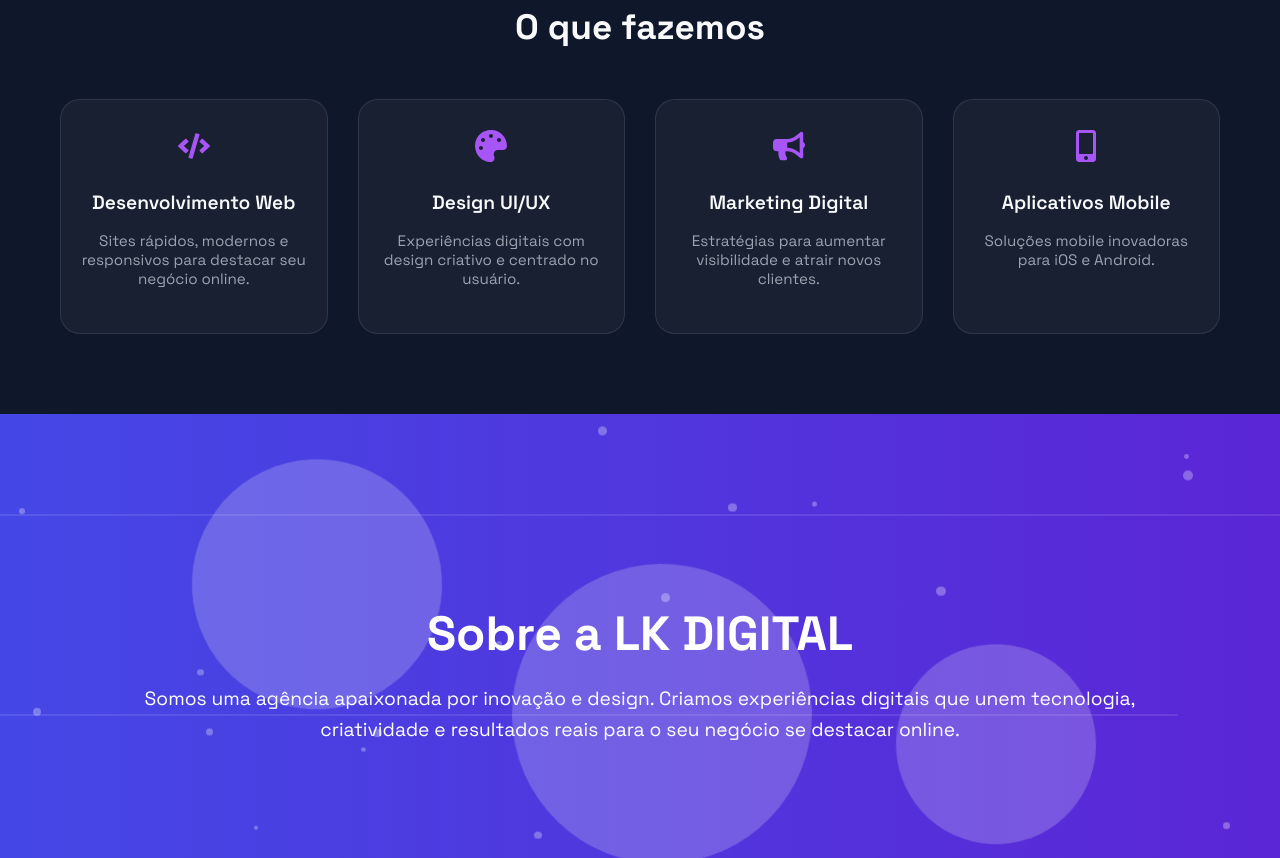
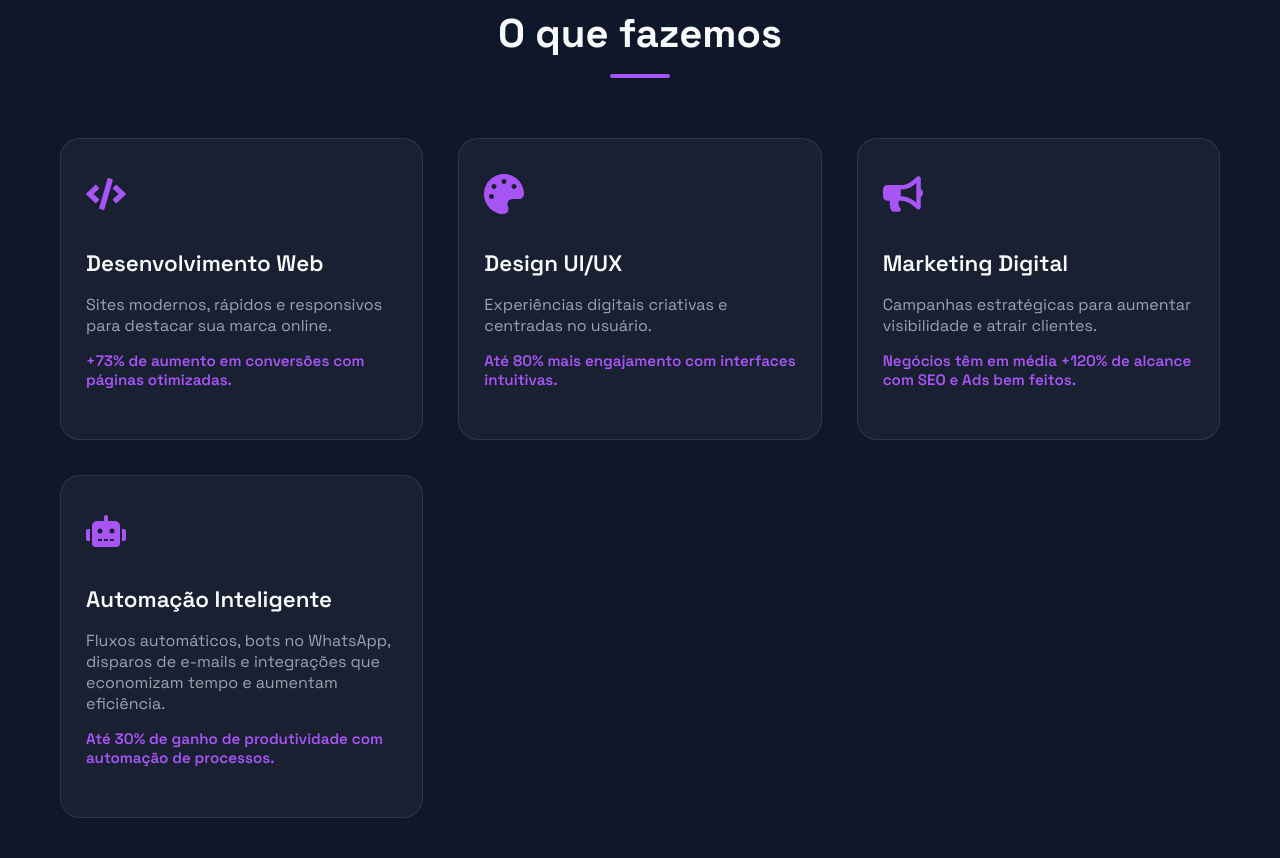
Before and after one commit to vLecaBR/CliqZ, a React (Vite) app: page / in a window 1280 px wide. Shown: the part 920-1778 px from the top of the page. Built offline with nearby package versions, Linux system fonts and the light colour scheme.

Commit message:
component services atualizado!

```diff
--- a/src/components/ServicesSection/ServicesSection.jsx
+++ b/src/components/ServicesSection/ServicesSection.jsx
@@ -1,26 +1,31 @@
-import { Container, Title, Grid, Card, Icon, CardTitle, Desc } from "./styles.js";
-import { FaCode, FaPalette, FaBullhorn, FaMobileAlt } from "react-icons/fa";
+// ServicesSection.jsx
+import { Container, Title, Grid, Card, Icon, CardTitle, Desc, Stats } from "./styles.js";
+import { FaCode, FaPalette, FaBullhorn, FaMobileAlt, FaRobot } from "react-icons/fa";
 
 const services = [
   {
     icon: <FaCode />,
     title: "Desenvolvimento Web",
-    desc: "Sites rápidos, modernos e responsivos para destacar seu negócio online."
+    desc: "Sites modernos, rápidos e responsivos para destacar sua marca online.",
+    stats: "+73% de aumento em conversões com páginas otimizadas."
   },
   {
     icon: <FaPalette />,
     title: "Design UI/UX",
-    desc: "Experiências digitais com design criativo e centrado no usuário."
+    desc: "Experiências digitais criativas e centradas no usuário.",
+    stats: "Até 80% mais engajamento com interfaces intuitivas."
   },
   {
     icon: <FaBullhorn />,
     title: "Marketing Digital",
-    desc: "Estratégias para aumentar visibilidade e atrair novos clientes."
+    desc: "Campanhas estratégicas para aumentar visibilidade e atrair clientes.",
+    stats: "Negócios têm em média +120% de alcance com SEO e Ads bem feitos."
   },
   {
-    icon: <FaMobileAlt />,
-    title: "Aplicativos Mobile",
-    desc: "Soluções mobile inovadoras para iOS e Android."
+    icon: <FaRobot />,
+    title: "Automação Inteligente",
+    desc: "Fluxos automáticos, bots no WhatsApp, disparos de e-mails e integrações que economizam tempo e aumentam eficiência.",
+    stats: "Até 30% de ganho de produtividade com automação de processos."
   },
 ];
 
@@ -34,6 +39,7 @@ export default function ServicesSection() {
             <Icon>{s.icon}</Icon>
             <CardTitle>{s.title}</CardTitle>
             <Desc>{s.desc}</Desc>
+            <Stats>{s.stats}</Stats>
           </Card>
         ))}
       </Grid>
--- a/src/components/ServicesSection/styles.js
+++ b/src/components/ServicesSection/styles.js
@@ -1,3 +1,4 @@
+// styles.js
 import styled from "styled-components";
 
 export const Container = styled.section`
@@ -8,46 +9,67 @@ export const Container = styled.section`
 `;
 
 export const Title = styled.h2`
-  font-size: 2.2rem;
+  font-size: 2.5rem;
   font-weight: 700;
-  margin-bottom: 50px;
+  margin-bottom: 60px;
   color: ${({ theme }) => theme.colors.text};
+  position: relative;
+
+  &::after {
+    content: "";
+    width: 60px;
+    height: 4px;
+    background: ${({ theme }) => theme.colors.accent};
+    display: block;
+    margin: 15px auto 0;
+    border-radius: 2px;
+  }
 `;
 
 export const Grid = styled.div`
   display: grid;
-  grid-template-columns: repeat(auto-fit, minmax(260px, 1fr));
-  gap: 30px;
+  grid-template-columns: repeat(auto-fit, minmax(280px, 1fr));
+  gap: 35px;
 `;
 
 export const Card = styled.div`
   background: ${({ theme }) => theme.colors.card};
   border: 1px solid ${({ theme }) => theme.colors.border};
   border-radius: ${({ theme }) => theme.layout.radius};
-  padding: 30px 20px;
+  padding: 35px 25px;
   transition: all 0.3s ease;
   cursor: default;
+  text-align: left;
 
   &:hover {
-    transform: translateY(-6px);
+    transform: translateY(-8px);
     border-color: ${({ theme }) => theme.colors.accent};
-    box-shadow: 0 8px 20px rgba(0,0,0,0.15);
+    box-shadow: 0 10px 25px rgba(0,0,0,0.15);
   }
 `;
 
 export const Icon = styled.div`
-  font-size: 2rem;
+  font-size: 2.5rem;
   color: ${({ theme }) => theme.colors.accent};
+  margin-bottom: 18px;
+`;
+
+export const CardTitle = styled.h3`
+  font-size: 1.4rem;
+  margin-bottom: 12px;
+  font-weight: 600;
+  color: ${({ theme }) => theme.colors.text};
+`;
+
+export const Desc = styled.p`
+  font-size: 1rem;
+  color: ${({ theme }) => theme.colors.muted};
   margin-bottom: 15px;
 `;
 
-export const CardTitle = styled.h3`
-  font-size: 1.2rem;
-  margin-bottom: 10px;
+export const Stats = styled.p`
+  font-size: 0.95rem;
   font-weight: 600;
+  color: ${({ theme }) => theme.colors.accent};
+  margin-top: 10px;
 `;
-
-export const Desc = styled.p`
-  font-size: 0.95rem;
-  color: ${({ theme }) => theme.colors.muted};
-`;
```
